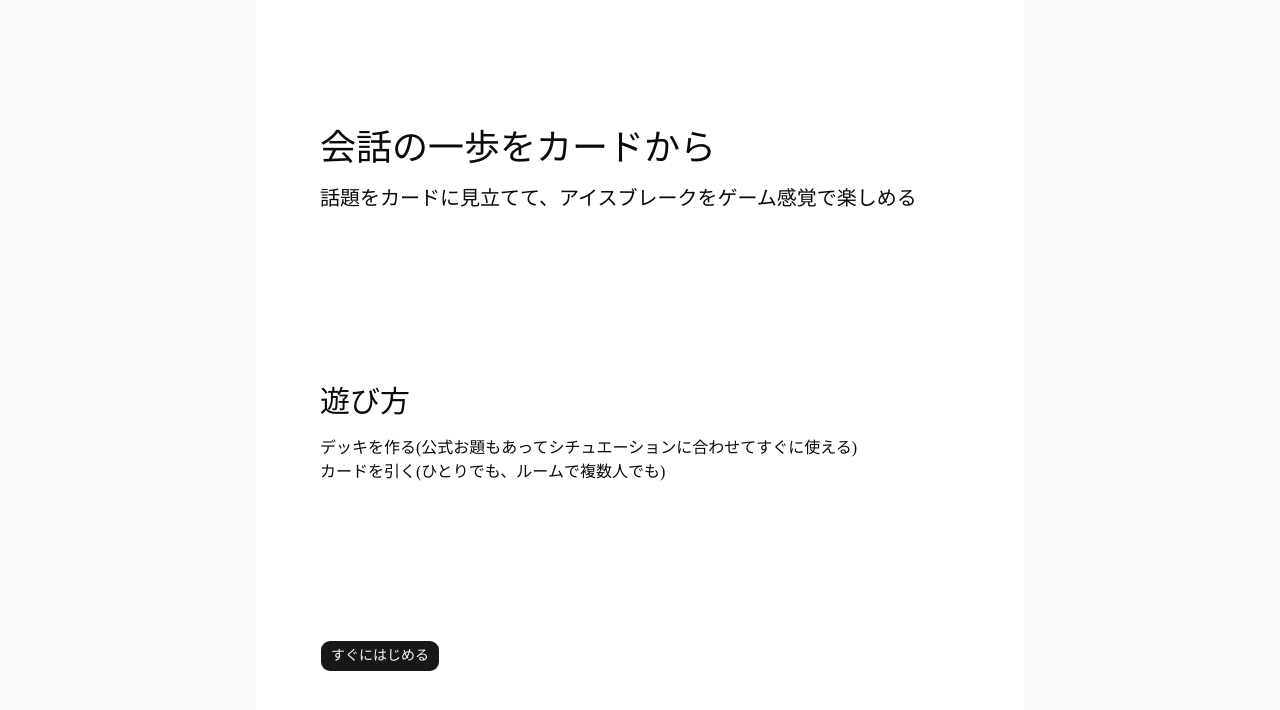
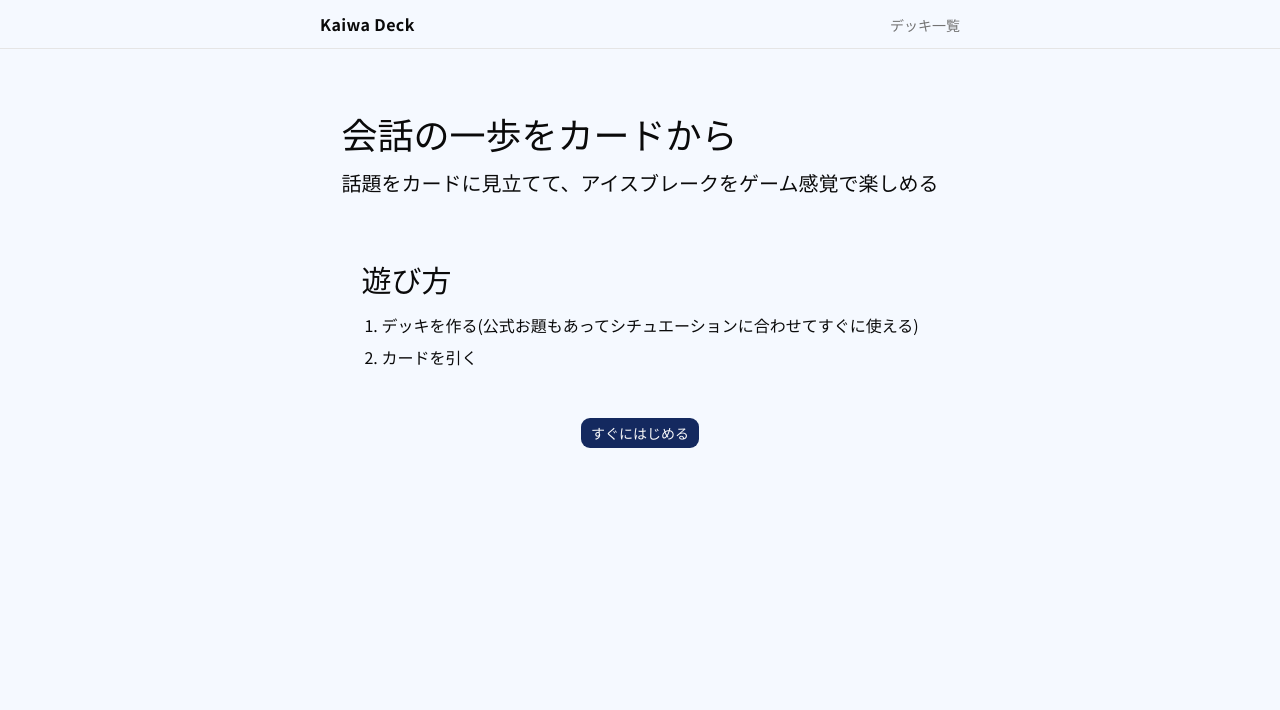
Before and after one commit to yrk9/kaiwa_deck, a Next.js app in the folder frontend/: page / in a window 1280 px wide. Shown: the top 710 px of the page. Built offline with nearby package versions, Linux system fonts and the light colour scheme; no server answers.

Commit message:
fix: 共通部分の見た目を修正

```diff
--- a/frontend/src/app/globals.css
+++ b/frontend/src/app/globals.css
@@ -7,8 +7,7 @@
 @theme inline {
   --color-background: var(--background);
   --color-foreground: var(--foreground);
-  --font-sans: var(--font-sans);
-  --font-mono: var(--font-geist-mono);
+  --font-sans: var(--font-noto-sans-jp);
   --font-heading: var(--font-sans);
   --color-sidebar-ring: var(--sidebar-ring);
   --color-sidebar-border: var(--sidebar-border);
@@ -49,13 +48,13 @@
 }
 
 :root {
-  --background: oklch(1 0 0);
+  --background: oklch(0.98 0.01 265);
   --foreground: oklch(0.145 0 0);
   --card: oklch(1 0 0);
   --card-foreground: oklch(0.145 0 0);
   --popover: oklch(1 0 0);
   --popover-foreground: oklch(0.145 0 0);
-  --primary: oklch(0.205 0 0);
+  --primary: oklch(0.3 0.1 265);
   --primary-foreground: oklch(0.985 0 0);
   --secondary: oklch(0.97 0 0);
   --secondary-foreground: oklch(0.205 0 0);
@@ -66,7 +65,7 @@
   --destructive: oklch(0.577 0.245 27.325);
   --border: oklch(0.922 0 0);
   --input: oklch(0.922 0 0);
-  --ring: oklch(0.708 0 0);
+  --ring: oklch(0.3 0.1 265);
   --chart-1: oklch(0.87 0 0);
   --chart-2: oklch(0.556 0 0);
   --chart-3: oklch(0.439 0 0);
--- a/frontend/src/app/layout.tsx
+++ b/frontend/src/app/layout.tsx
@@ -1,15 +1,11 @@
 import type { Metadata } from "next";
-import { Geist, Geist_Mono } from "next/font/google";
+import { Noto_Sans_JP } from "next/font/google";
 import "./globals.css";
 import { Providers } from "./providers";
+import { Header } from "@/components/Header";
 
-const geistSans = Geist({
-  variable: "--font-geist-sans",
-  subsets: ["latin"],
-});
-
-const geistMono = Geist_Mono({
-  variable: "--font-geist-mono",
+const notoSans = Noto_Sans_JP({
+  variable: "--font-noto-sans-jp",
   subsets: ["latin"],
 });
 
@@ -20,12 +16,12 @@ export const metadata: Metadata = {
 
 export default function RootLayout({ children }: LayoutProps<"/">) {
   return (
-    <html
-      lang="ja"
-      className={`${geistSans.variable} ${geistMono.variable} h-full antialiased`}
-    >
+    <html lang="ja" className={`${notoSans.variable} h-full antialiased`}>
       <body className="min-h-full flex flex-col">
-        <Providers>{children}</Providers>
+        <Providers>
+          <Header></Header>
+          <main className="mx-auto w-full max-w-2xl px-4 py-8">{children}</main>
+        </Providers>
       </body>
     </html>
   );
--- a/frontend/src/app/page.tsx
+++ b/frontend/src/app/page.tsx
@@ -2,8 +2,7 @@ import { StartButton } from "@/components/StartButton";
 
 export default function Home() {
   return (
-    <div className="flex flex-col flex-1 items-center justify-center bg-zinc-50 font-sans dark:bg-black">
-      <main className="flex flex-1 w-full max-w-3xl flex-col items-center justify-between py-32 px-6 sm:px-16 bg-white dark:bg-black sm:items-start">
+    <div className="flex w-full flex-col items-center py-8 gap-12">
       {/* コンセプトの説明 */}
       <div className="flex flex-col gap-4">
         <h1 className="text-4xl">会話の一歩をカードから</h1>
@@ -14,12 +13,11 @@ export default function Home() {
 
       <div className="flex flex-col">
         <h2 className="text-3xl py-4">遊び方</h2>
-
-          <ol>
-            <li>
+        <ol className="list-decimal pl-5">
+          <li className="pb-2">
             デッキを作る(公式お題もあってシチュエーションに合わせてすぐに使える)
           </li>
-            <li>カードを引く(ひとりでも、ルームで複数人でも)</li>
+          <li>カードを引く</li>
         </ol>
       </div>
 
@@ -27,7 +25,6 @@ export default function Home() {
       <div className="flex flex-row gap-2">
         <StartButton buttonName="すぐにはじめる"></StartButton>
       </div>
-      </main>
     </div>
   );
 }
--- /dev/null
+++ b/frontend/src/components/Header.tsx
@@ -0,0 +1,22 @@
+import Link from "next/link";
+
+// 全ページ共通のヘッダー。幅は、layout.tsx の main と同じにして左端を揃える
+export function Header() {
+  return (
+    <header className="border-b bg-background">
+      <div className="mx-auto flex w-full max-w-2xl items-center justify-between px-4 py-3">
+        <Link href="/" className="font-bold tracking-wide">
+          Kaiwa Deck
+        </Link>
+        <nav>
+          <Link
+            href="/decks"
+            className="text-sm text-muted-foreground hover:text-foreground"
+          >
+            デッキ一覧
+          </Link>
+        </nav>
+      </div>
+    </header>
+  );
+}
```
Lines whose indentation alone changed are shown as unchanged.
